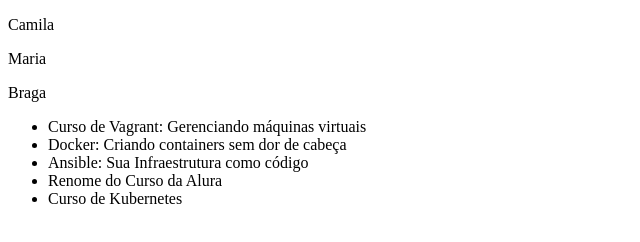
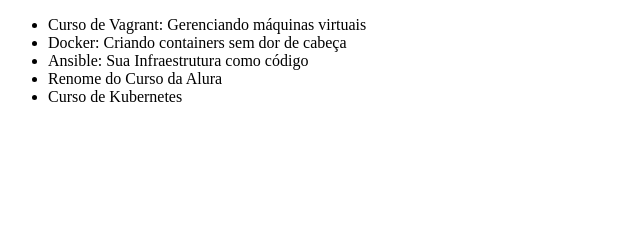
Before and after one commit to CamilaBragabyron/byronTraineeGit2022, a plain HTML site: page index.html in a window 1280 px wide. Shown: the whole page, without its empty margins (0-640 px from the left). Drawn offline with Linux system fonts and the light colour scheme.

Commit message:
Versão final_Igual ao curso

```diff
--- a/index.html
+++ b/index.html
@@ -7,9 +7,7 @@
 </head>
 
 <body>
-  <p>Camila</p>
-  <p>Maria</p>
-  <p>Braga</p>
+
   <ul>
 
     <li>Curso de Vagrant: Gerenciando máquinas virtuais</li>
```
